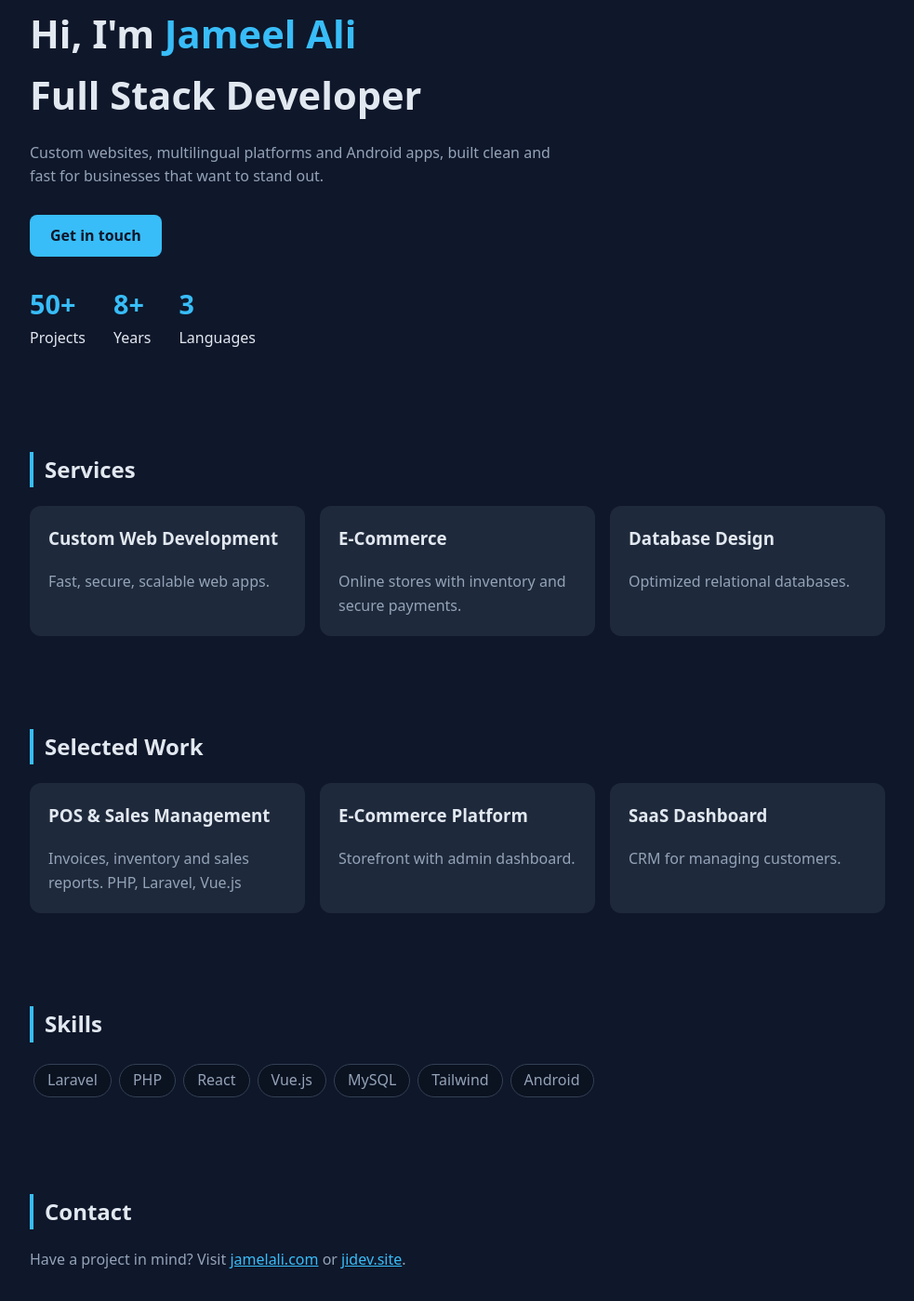
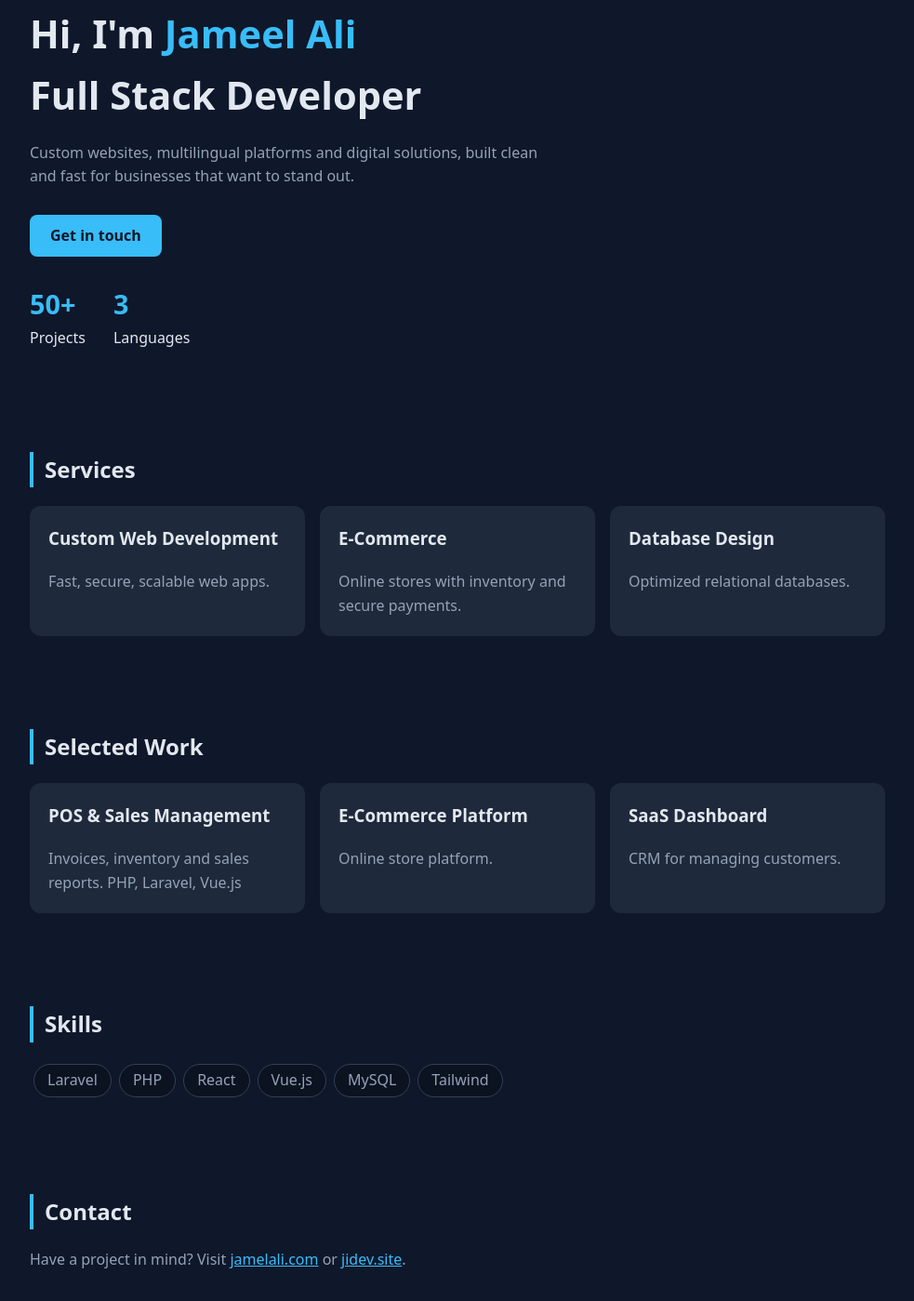
Before and after one commit to jalidev/portfolio-template, a plain HTML site: page index.html in a window 1280 px wide. Shown: the part 129-1528 px from the top of the page at 93% size, without its empty margins (148-1131 px from the left). Drawn offline with Linux system fonts and the light colour scheme.

Commit message:
Update index.html

```diff
--- a/index.html
+++ b/index.html
@@ -25,9 +25,9 @@ footer{text-align:center;color:var(--mu);padding:30px 0;border-top:1px solid #33
 <nav><span class="logo">&lt;JA/&gt;</span><div><a href="#services">Services</a><a href="#work">Work</a><a href="#skills">Skills</a><a href="#contact">Contact</a></div></nav>
 <header>
 <h1>Hi, I'm <span>Jameel Ali</span><br>Full Stack Developer</h1>
-<p class="lead">Custom websites, multilingual platforms and Android apps, built clean and fast for businesses that want to stand out.</p>
+<p class="lead">Custom websites, multilingual platforms and digital solutions, built clean and fast for businesses that want to stand out.</p>
 <a class="btn" href="#contact">Get in touch</a>
-<div class="st"><div><b>50+</b>Projects</div><div><b>8+</b>Years</div><div><b>3</b>Languages</div></div>
+<div class="st"><div><b>50+</b>Projects</div><div><b>3</b>Languages</div></div>
 </header>
 <section id="services"><h2>Services</h2><div class="g">
 <div class="c"><h3>Custom Web Development</h3><p>Fast, secure, scalable web apps.</p></div>
@@ -36,10 +36,10 @@ footer{text-align:center;color:var(--mu);padding:30px 0;border-top:1px solid #33
 </div></section>
 <section id="work"><h2>Selected Work</h2><div class="g">
 <div class="c"><h3>POS &amp; Sales Management</h3><p>Invoices, inventory and sales reports. PHP, Laravel, Vue.js</p></div>
-<div class="c"><h3>E-Commerce Platform</h3><p>Storefront with admin dashboard.</p></div>
+<div class="c"><h3>E-Commerce Platform</h3><p>Online store platform.</p></div>
 <div class="c"><h3>SaaS Dashboard</h3><p>CRM for managing customers.</p></div>
 </div></section>
-<section id="skills"><h2>Skills</h2><div class="t"><span>Laravel</span><span>PHP</span><span>React</span><span>Vue.js</span><span>MySQL</span><span>Tailwind</span><span>Android</span></div></section>
+<section id="skills"><h2>Skills</h2><div class="t"><span>Laravel</span><span>PHP</span><span>React</span><span>Vue.js</span><span>MySQL</span><span>Tailwind</span></div></section>
 <section id="contact"><h2>Contact</h2><p class="lead">Have a project in mind? Visit <a style="color:var(--ac)" href="https://jamelali.com">jamelali.com</a> or <a style="color:var(--ac)" href="https://jidev.site">jidev.site</a>.</p></section>
 <footer>&copy; Jameel Ali. Sample template based on jamelali.com and jidev.site.</footer>
 </div>
```
